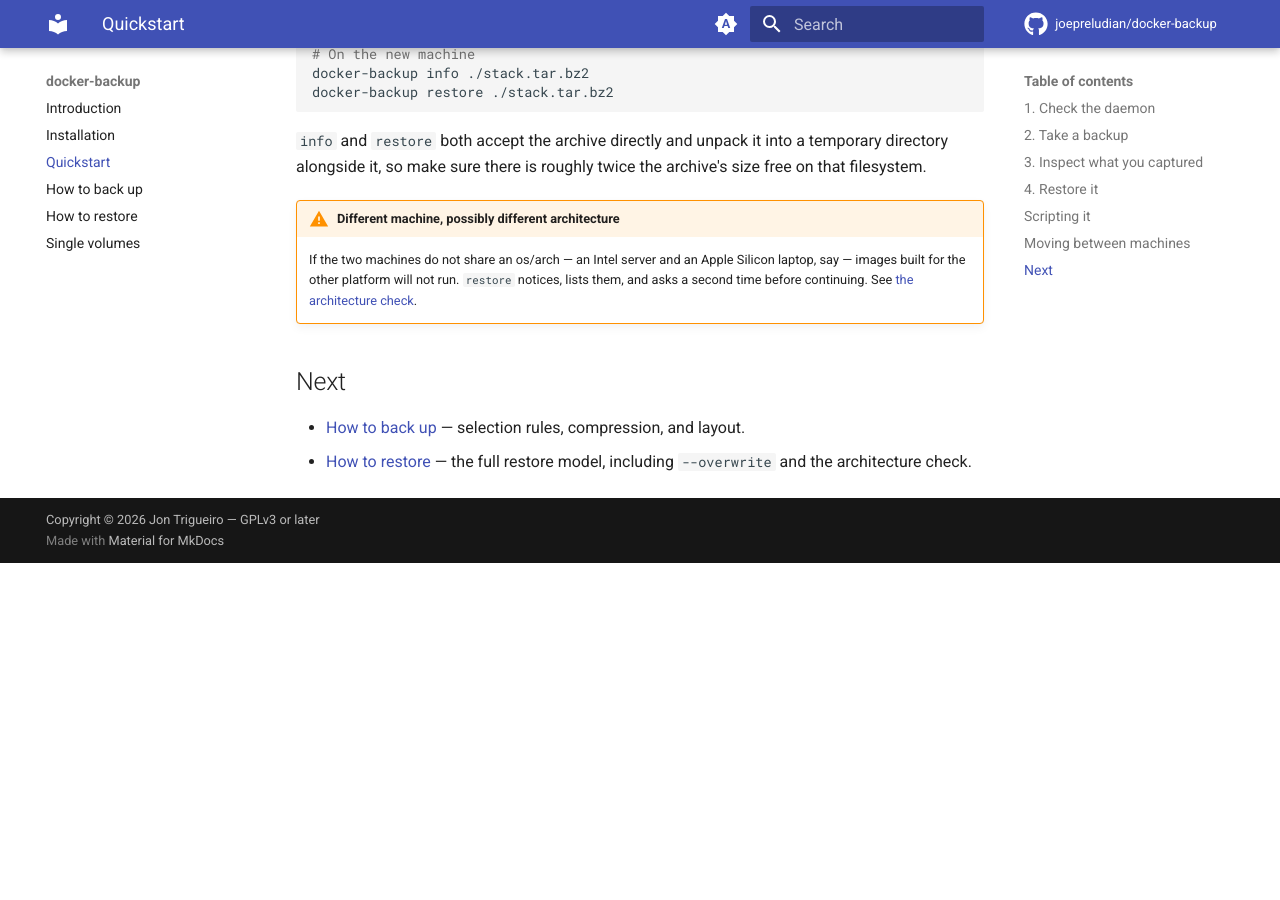
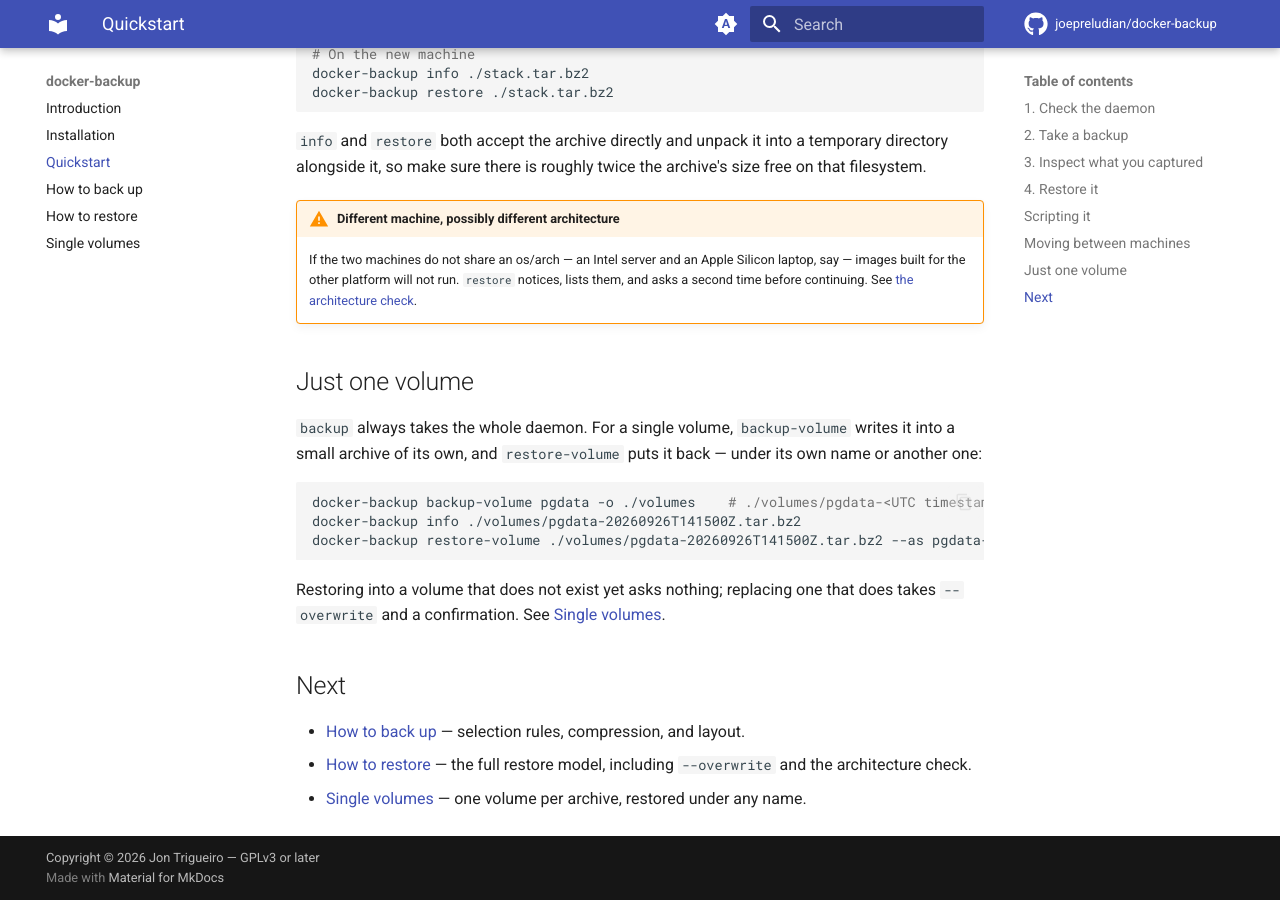
Before and after one commit to joepreludian/docker-backup, an MkDocs documentation site: the page built from docs/manual/docs/quickstart.md, in a window 1280 px wide and 900 px high, scrolled down 2272 px. Built offline with MkDocs 1.6.1 and Material for MkDocs 9.7.7, drawn with Linux system fonts in a browser that asks for light colours; comment, search, counter and statistics services are not loaded; before the commit the page ends 2835 px from its top, so only the background shows below that; some of the changed text lies outside the part shown.

Commit message:
docs: cover single volumes in the quickstart, the intro and the site

````diff
--- a/docs/manual/docs/quickstart.md
+++ b/docs/manual/docs/quickstart.md
@@ -1,7 +1,8 @@
 # Quickstart
 
-The whole tool is four commands. This page runs through all of them once, in the
-order you would actually use them.
+The whole tool is four commands, plus a pair for working with one volume at a
+time. This page runs through the four once, in the order you would actually use
+them, and then shows the pair.
 
 ```mermaid
 flowchart LR
@@ -125,8 +126,24 @@ archive's size free on that filesystem.
     `restore` notices, lists them, and asks a second time before continuing.
     See [the architecture check](restore.md#the-architecture-check).
 
+## Just one volume
+
+`backup` always takes the whole daemon. For a single volume, `backup-volume`
+writes it into a small archive of its own, and `restore-volume` puts it back —
+under its own name or another one:
+
+```bash
+docker-backup backup-volume pgdata -o ./volumes    # ./volumes/pgdata-<UTC timestamp>.tar.bz2
+docker-backup info ./volumes/pgdata-20260926T141500Z.tar.bz2
+docker-backup restore-volume ./volumes/pgdata-20260926T141500Z.tar.bz2 --as pgdata-copy
+```
+
+Restoring into a volume that does not exist yet asks nothing; replacing one that
+does takes `--overwrite` and a confirmation. See [Single volumes](volumes.md).
+
 ## Next
 
 - [How to back up](backup.md) — selection rules, compression, and layout.
 - [How to restore](restore.md) — the full restore model, including `--overwrite`
   and the architecture check.
+- [Single volumes](volumes.md) — one volume per archive, restored under any name.
````
Also changed, not shown: docs/manual/docs/index.md (+3 -1 lines), docs/site/index.html (+6 -2 lines).
